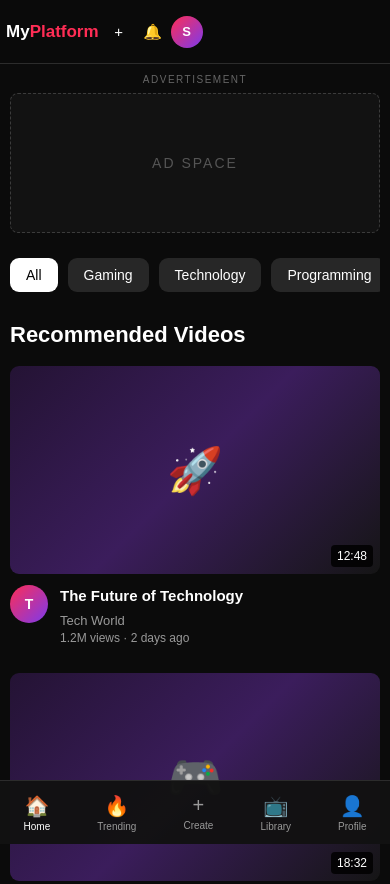
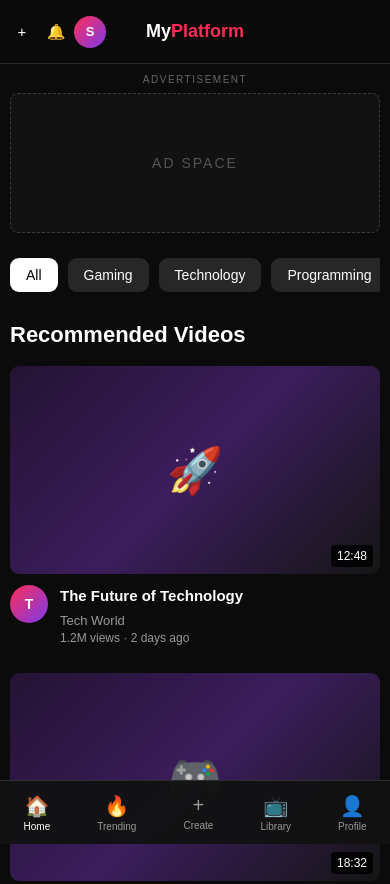
Before and after one commit to 099samipgupta-lang/my-platform, a website: page public/index.html in a window 390 px wide. Shown: the top 884 px of the page. Drawn offline with Linux system fonts and the light colour scheme.

Commit message:
Center platform logo and align top actions

```diff
--- a/public/index.html
+++ b/public/index.html
@@ -575,10 +575,13 @@
     }
 
     .logo {
-        flex-shrink: 0;
-        margin-left: 0;
-        font-size: 17px;
-    }
+    position: absolute;
+    left: 50%;
+    transform: translateX(-50%);
+    margin: 0;
+    font-size: 18px;
+    white-space: nowrap;
+}
 
     .search-container,
     .search-box {
```
